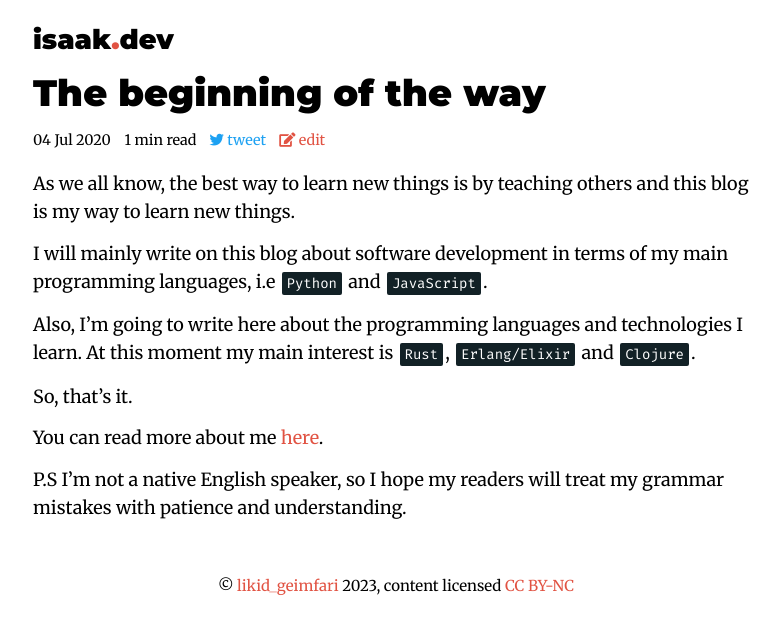
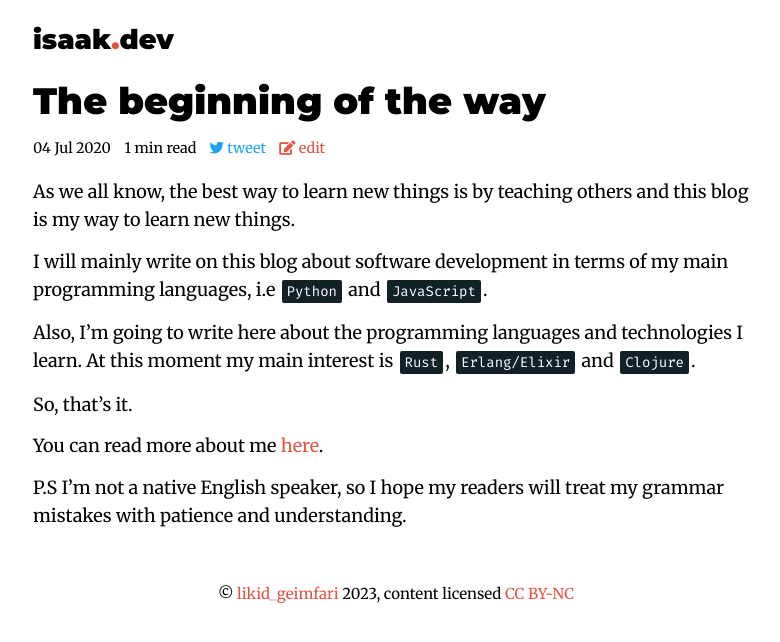
Before and after one commit to lk-geimfari/lk-geimfari.github.io, a Jekyll site: the page built from _posts/2020-07-04-the-beginning-of-the-way.md, in a window 1280 px wide. Shown: the top 642 px of the page, without its empty margins (244-1024 px from the left). Built offline with Jekyll 4.4.1, drawn with Linux system fonts in a browser that asks for light colours; nearby versions of some CDN libraries.

Commit message:
Fix margin

```diff
--- a/_layouts/post.html
+++ b/_layouts/post.html
@@ -3,7 +3,7 @@
 {% include head.html %}
 <body>
 <main style="padding: 1.625rem 1.3125rem;">
-  <header class="mb-3">
+  <header class="mb-4">
     <a href="{{site.baseurl}}/" class="mb-0">
       <h1 style="font-size: 1.7rem;line-height: 1;">
         isaak<span class="dot">.</span>dev
```
